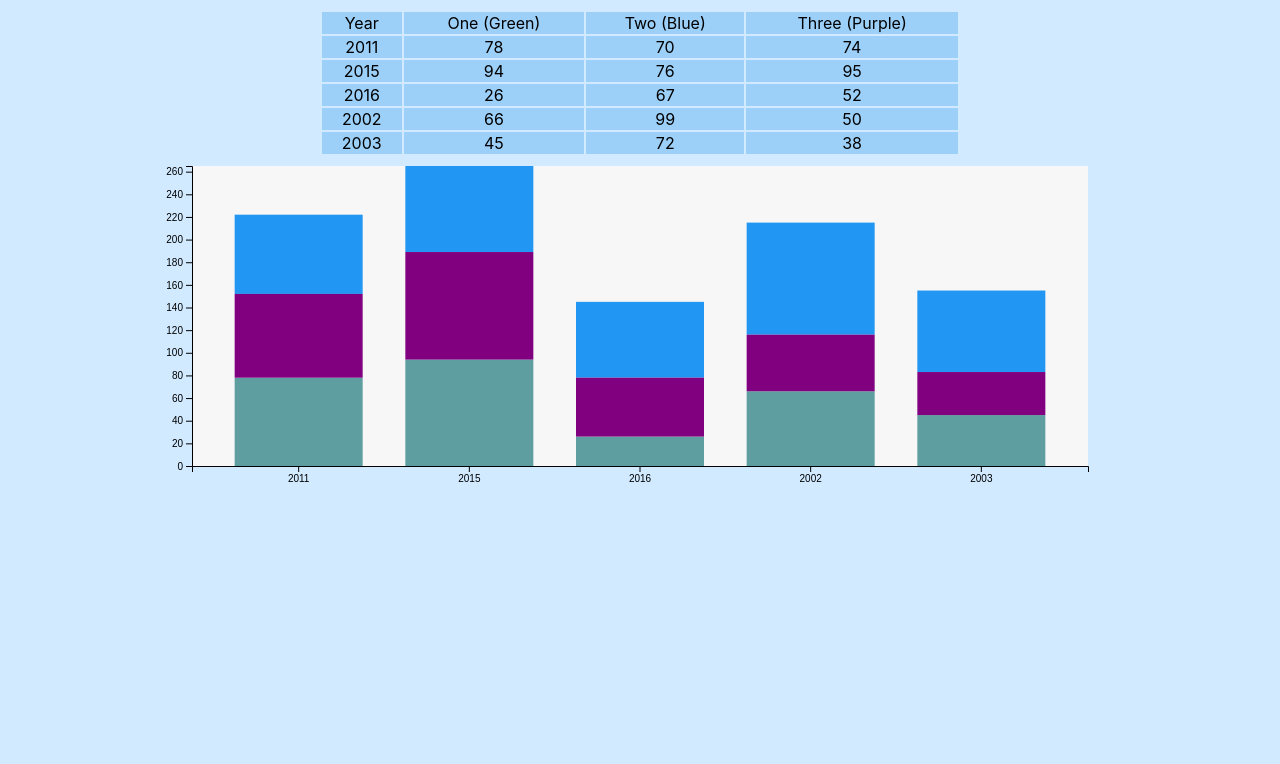
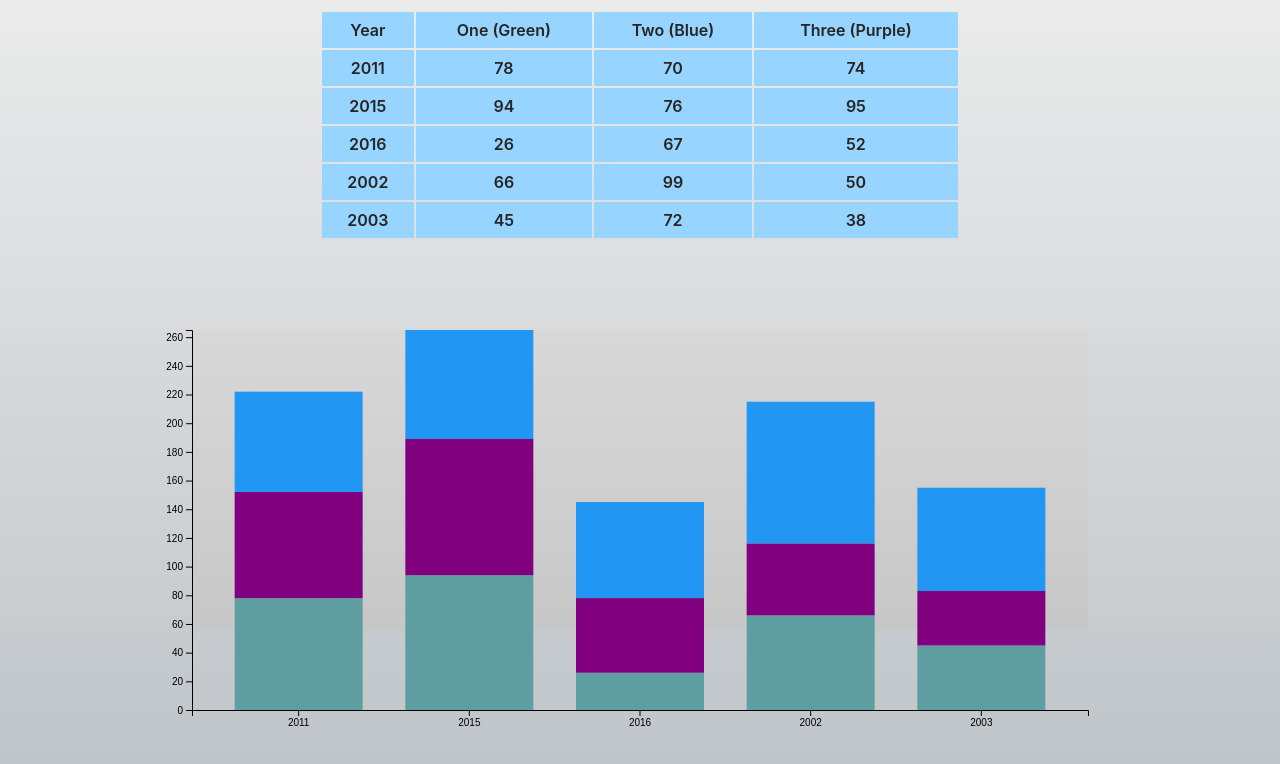
Before and after one commit to sharifhimu/react-d3-stacked-barchart, a React (Create React App) app: page /dashboard in a window 1280 px wide. Shown: the top 764 px of the page. Built offline with nearby package versions, Linux system fonts and the light colour scheme.

Commit message:
docs: new changes

```diff
--- a/src/components/BarChart/Barchart.jsx
+++ b/src/components/BarChart/Barchart.jsx
@@ -1,5 +1,5 @@
-import React, { useEffect, useRef } from "react";
-import {
+import React, { useEffect, useRef, useState } from "react";
+import  {
   select,
   scaleBand,
   axisBottom,
@@ -7,11 +7,14 @@ import {
   max,
   scaleLinear,
   axisLeft,
-  stackOrderAscending
+  stackOrderAscending,
+  html,
+  event
 } from "d3";
 import useResizeObserver from "../useResizeObserver";
 
 const Barchart = ({ data, keys, colors }) => {
+    const [view, setView ] = useState({ 'One(green)': 0, 'Two(blue)': 0, 'Three(purple)': 0 })
     const svgRef = useRef();
     const wrapperRef = useRef();
     const dimensions = useResizeObserver(wrapperRef);
@@ -42,7 +45,28 @@ const Barchart = ({ data, keys, colors }) => {
         .domain(extent)
         .range([height, 0]);
 
+        // axes
+        const xAxis = axisBottom(xScale);
+        svg
+        .select(".x-axis")
+        .attr("transform", `translate(0, ${height})`)
+        .call(xAxis);
+
+        const yAxis = axisLeft(yScale);
+        svg.select(".y-axis").call(yAxis);
+
         // rendering
+
+        const div = select("body").append("div")
+            .attr("class", "tooltip-donut")
+            .style("opacity", 0);
+
+        select('svg')
+        .style('background-image', 'linear-gradient(to top, rgb(199,199,199), rgb(216, 216, 216) )')
+
+        select('x-axis')
+        .style('color', 'white')
+
         svg
         .selectAll(".layer")
         .data(layers)
@@ -56,22 +80,55 @@ const Barchart = ({ data, keys, colors }) => {
         .attr("x", sequence => xScale(sequence.data.year))
         .attr("width", xScale.bandwidth())
         .attr("y", sequence => yScale(sequence[1]))
-        .attr("height", sequence => yScale(sequence[0]) - yScale(sequence[1]));
+        .attr("height", sequence => yScale(sequence[0]) - yScale(sequence[1]))
+        .on('mouseover', function (d, i) {
+            select(this).transition()
+                 .duration('50')
+                 .attr('opacity', '.8')
+                //  .attr("fill", 'red' )
+            div.transition()
+                .duration(50)
+                .style("opacity", 1)
+                console.log('d ', d, 'i ', i );
+            setView( i.data )
+            // div.html(`${i.data.year}`)
+            //     .style("left", (d.pageX + 10) + "px")
+            //     .style("top", (d.pageY - 15) + "px");
+        })
+        .on('mouseout', function (d, i) {
+            select(this).transition()
+                    .duration('50')
+                    .attr('opacity', '1')
+                    .attr("fill", layer => colors[layer.key] )
+            div.transition()
+                    .duration('50')
+                    .style("opacity", 0);
+            setView({})
 
-        // axes
-        const xAxis = axisBottom(xScale);
-        svg
-        .select(".x-axis")
-        .attr("transform", `translate(0, ${height})`)
-        .call(xAxis);
+        })
 
-        const yAxis = axisLeft(yScale);
-        svg.select(".y-axis").call(yAxis);
+
+
     }, [colors, data, dimensions, keys]);
 
     return (
         <React.Fragment>
         <div ref={wrapperRef} className="barchart" >
+            <div className="card-wrapper" >
+                {
+                    view.one != null ?
+                    <>
+                        <p className="p" >
+                            <span className="span one" > One: { view.one } </span>
+                            <span className="span two" > Two: {view.two} </span>
+                            <span className="span three" > Three: {view.three} </span>
+                        </p>
+
+                    </>
+                    :
+                    null
+                }
+            </div>
             <svg ref={svgRef} className='svg' >
             <g className="x-axis" />
             <g className="y-axis" />
--- a/src/pages/Dashboard/dashboard.scss
+++ b/src/pages/Dashboard/dashboard.scss
@@ -2,7 +2,8 @@
 .dashboard-wrapper{
     height: 100vh;
     width: 100vw;
-    background-color: #d1eaff;
+    // background-color: #d1eaff;
+    background-image: linear-gradient(to top, #bdc3c7, rgb(235, 235, 235) );
 
     .table-wrapper{
         display: flex;
@@ -12,11 +13,19 @@
 
         .table{
             width: 50%;
+
             .thead{
-                background-color: #9cd0f9;
+                background-color: rgb(216, 244, 247);
             }
             .tr{
-                background-color: #9cd0f9;
+                background-color: rgb(151, 212, 255);
+                font-weight: 600;
+                color: #252525;
+
+                .td{
+                    padding: 8px;
+                }
+
             }
         }
     }
@@ -29,6 +38,36 @@
         .barchart{
             margin-bottom: 2rem;
             width: 70%;
+
+            .card-wrapper{
+                height: 5rem;
+                width: 100%;
+                .p{
+                    display: flex;
+                    flex-wrap: wrap;
+                    justify-content: center;
+                    align-items: center;
+                    margin: 0;
+                    .span{
+                        // background-color: #f7f7f7;
+                        color: white;
+                        font-size: 15px;
+                        margin: 5px 5px;
+                        padding: 10px;
+                        font-weight: 700;
+                        border-radius: .2rem;
+                    }
+                    .one{
+                        background-color: cadetblue;
+                    }
+                    .two{
+                        background-color: rgb(33, 150, 243);
+                    }
+                    .three{
+                        background-color: purple;
+                    }
+                }
+            }
         }
     }
 
--- a/src/pages/Dashboard/index.jsx
+++ b/src/pages/Dashboard/index.jsx
@@ -41,10 +41,10 @@ const Dashboard = () => {
                 <table className='table' >
                     <thead className='thead' >
                         <tr className='tr' >
-                            <td> Year </td>
-                            <td> One (Green) </td>
-                            <td> Two (Blue) </td>
-                            <td> Three (Purple) </td>
+                            <td className='td' > Year </td>
+                            <td className='td' > One (Green) </td>
+                            <td className='td' > Two (Blue) </td>
+                            <td className='td' > Three (Purple) </td>
                         </tr>
                     </thead>
                     <tbody>
@@ -52,10 +52,10 @@ const Dashboard = () => {
                             data.map((x,i) => {
                                 return(
                                     <tr key={i} className='tr' >
-                                        <td> {x.year} </td>
-                                        <td> {x.one} </td>
-                                        <td> {x.two} </td>
-                                        <td> {x.three} </td>
+                                        <td className='td' > {x.year} </td>
+                                        <td className='td' > {x.one} </td>
+                                        <td className='td' > {x.two} </td>
+                                        <td className='td' > {x.three} </td>
                                     </tr>
                                 )
                             })
```
